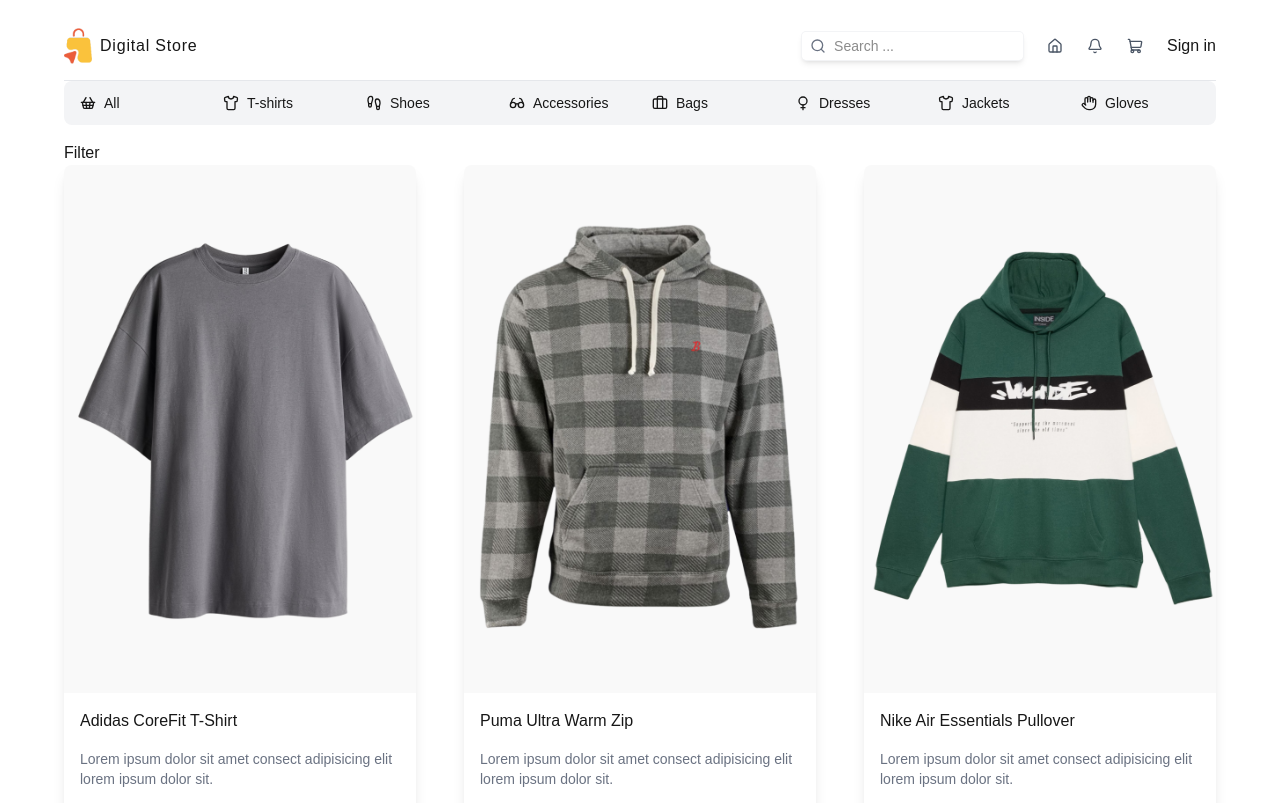
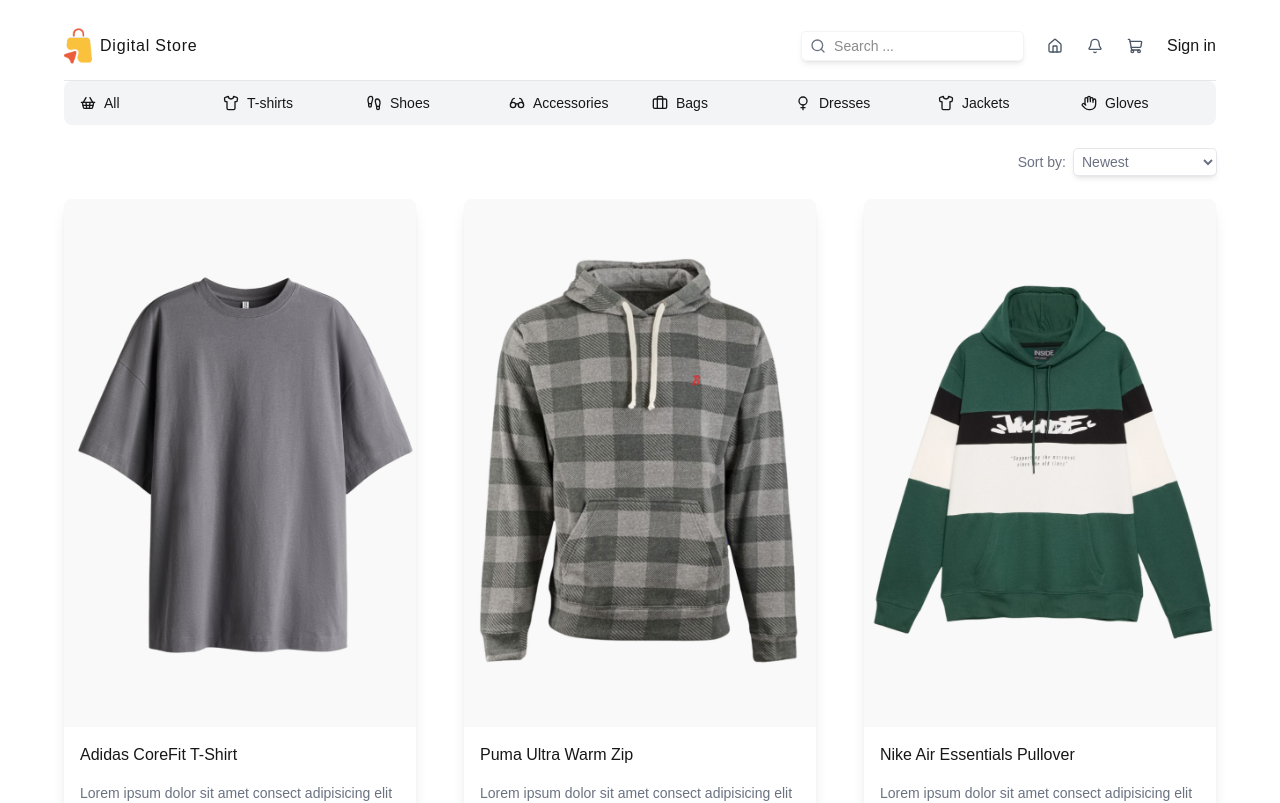
Before and after one commit to Rajal7777/Next-js-project1, a Next.js app in the folder client/: page /products in a window 1280 px wide. Shown: the top 803 px of the page. Built offline with nearby package versions, Linux system fonts and the light colour scheme.

Commit message:
added filter for products

```diff
--- a/client/src/components/Filter.tsx
+++ b/client/src/components/Filter.tsx
@@ -1,8 +1,31 @@
+'use client';
+import { usePathname, useRouter, useSearchParams } from "next/navigation";
 
 const Filter = () => {
-  return (
-    <div>Filter</div>
-  )
-}
+    const searchParams = useSearchParams();
+    const router = useRouter();
+    const pathname = usePathname();
 
-export default Filter
+    function handleFilter(value: string){
+        const params = new URLSearchParams(searchParams);
+        params.set('sort', value);
+        router.push(`${pathname}?${params.toString()}`, { scroll: false})
+    }
+
+    return (
+        <div className="flex items-center justify-end gap-2 text-sm text-gray-500 my-6">
+            <span>Sort by:</span>
+            <select name="sort" id="sort"
+                className="ring-1 ring-gray-200 shadow-md p-1 rounded-sm"
+                onChange={(e)=> handleFilter(e.target.value)} >
+                <option value="newest">Newest</option>
+                <option value="oldest">Oldest</option>
+                <option value="ascending">Price: low to High</option>
+                <option value="descending">Price: High to Low</option>
+
+            </select>
+        </div>
+    );
+};
+
+export default Filter;
```
